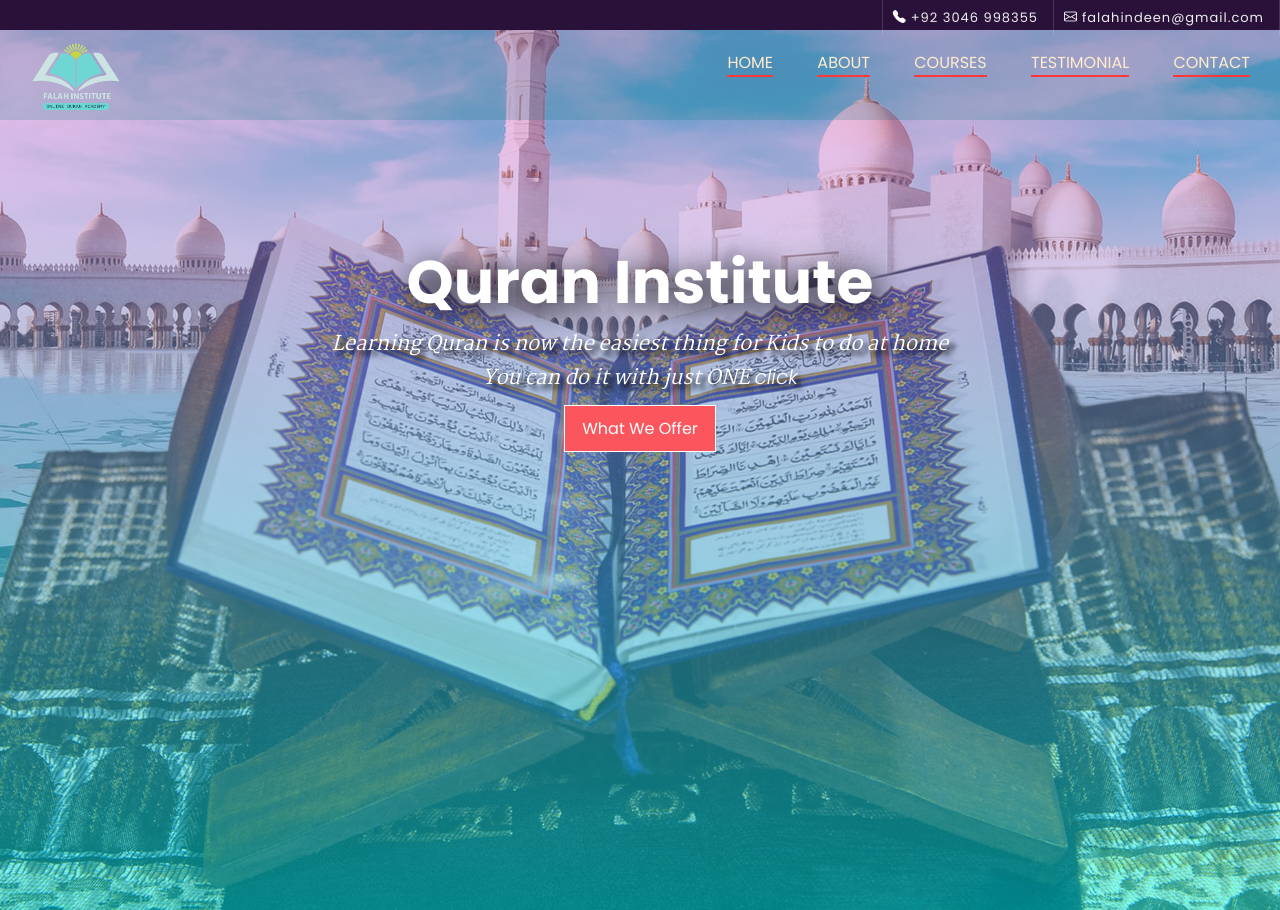
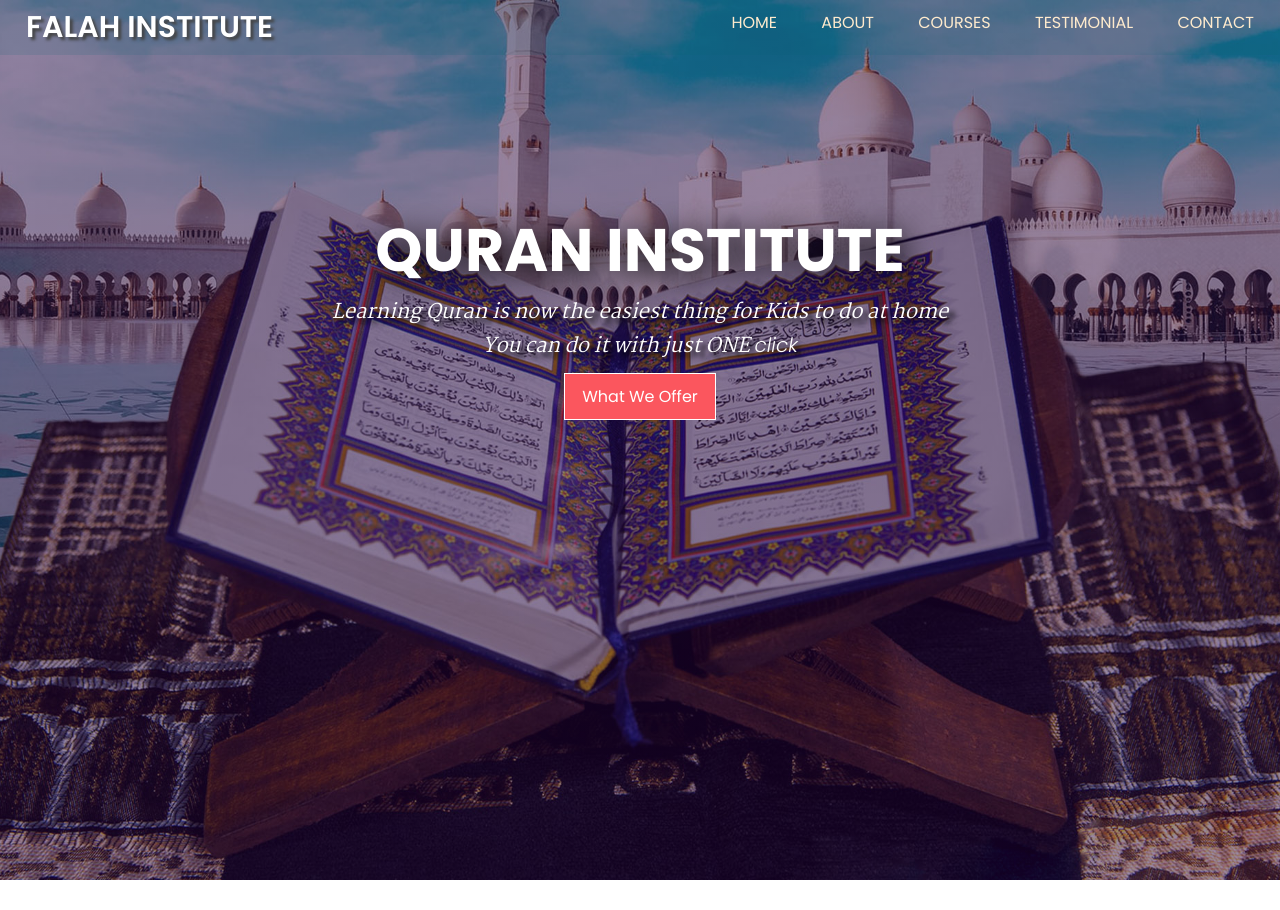
Before and after one commit to FarhadAbbasi/Quran_Institute, a plain HTML site: page index.html in a window 1280 px wide. Shown: the top 910 px of the page. Drawn offline with nearby package versions, Linux system fonts and the light colour scheme; some packages are replaced by stand-ins of ours; a script that the page names is missing.

Commit message:
Changed the color of banner/theme and adjusted Nav Links

```diff
--- a/index.html
+++ b/index.html
@@ -28,7 +28,7 @@
 <body>
 
     <!-- Top Bar Start -->
-    <div class="top-bar d-none d-md-block">
+    <!-- <div class="top-bar d-none d-md-block">
         <div class="container-fluid">
             <div class="row">
                 <div class="col-md-8">
@@ -46,7 +46,7 @@
                         </div>
 
                     </div>
-                </div>
+                </div> -->
                 <!-- <div class="col-md-4">
                     <div class="top-bar-right">
                         <div class="social">
@@ -67,7 +67,9 @@
 
     <section class="header">
         <nav>
-            <a href="index.html"><img src="imgs/logo-white.png" id="logo" alt="FALAH Institute"></a>
+            <!-- <a href="index.html"><img src="imgs/logo-white.png" id="logo" alt="FALAH Institute"></a> -->
+                    <!-- <h1 class="logo">FALAH INSTITUTE</h1> -->
+                    <a class="logo" href="index.html">FALAH INSTITUTE </a>
 
             <div class="nav_links" id="navlinks">
                 <i class="bi bi-x-circle-fill" onclick="hideMenu()"></i>
@@ -85,7 +87,7 @@
 
 
         <div class="banner-text">
-            <h1> Quran Institute </h1>
+            <h1> QURAN INSTITUTE </h1>
             <p> Learning Quran is now the easiest thing for Kids to do at home <br> You can do it with just ONE
                 <em>click</em> <br>
             </p>
@@ -542,19 +544,33 @@
             speedAsDuration: true
         });
 
-        window.onscroll = function () { scrollFunction() };
+        // window.onscroll = function () { scrollFunction() };
+
+        // function scrollFunction() {
+        //     if (document.body.scrollTop > 80 || document.documentElement.scrollTop > 80) {
+        //         document.getElementById("navlinks").style.padding = "0px 10px";
+        //         document.getElementById("navlinks").style.background = "#007777dd";
+        //         document.getElementById("logo").style.visibility = "hidden";
+        //     } else {
+        //         document.getElementById("navlinks").style.padding = "40px 10px";
+        //         document.getElementById("navlinks").style.background = "#00777733";
+        //         document.getElementById("logo").style.visibility = "visible";
+        //     }
+        // }
 
         function scrollFunction() {
             if (document.body.scrollTop > 80 || document.documentElement.scrollTop > 80) {
-                document.getElementById("navlinks").style.padding = "0px 10px";
-                document.getElementById("navlinks").style.background = "#007777dd";
+                document.getElementById("navlinks").style.padding = "0px 0px";
+                document.getElementById("navlinks").style.background = "#00000055";
                 document.getElementById("logo").style.visibility = "hidden";
+
             } else {
-                document.getElementById("navlinks").style.padding = "40px 10px";
-                document.getElementById("navlinks").style.background = "#00777733";
-                document.getElementById("logo").style.visibility = "visible";
+                document.getElementById("navlinks").style.padding = "5px 0px";
+                document.getElementById("navlinks").style.background = "#00000055";
+                document.getElementById("logo").style.visibility = "hidden";
             }
         }
+
 
     </script>
 
--- a/style.css
+++ b/style.css
@@ -3,15 +3,6 @@
     padding: 0;
     font-family: 'Poppins', sans-serif;
 
-}
-
-.header{
-    height: 110vh;
-    width: 100%;
-    background: linear-gradient(rgba(247, 99, 222, 0.4),rgba(0, 255, 255, 0.5)), url(imgs/background.jpg);
-    background-position: center;
-    background-size: cover;
-    position: relative;
 }
 
 /**********************************/
@@ -112,7 +103,17 @@
 
 /* ------------------ Navigation Menu  ------------------------------- */
 
+.header{
+    height: 110vh;
+    width: 100%;
+    background: linear-gradient(#25024177,#25024177), url(imgs/background.jpg);
+    background-position: center;
+    background-size: cover;
+    position: relative;
+}
+
 nav{
+    background: #01626e22;
     display: flex;
     padding: 0px 6px;
     justify-content: space-between;
@@ -125,13 +126,23 @@ nav img{
     /* position: fixed; */
     left: 0;
 }
+.logo {
+    color: #fff;
+    font-weight: 600;
+    text-shadow: 3px 3px 3px #444;
+    font-size: 30px;
+    text-decoration: none;
+    /* position: fixed; */
+    padding: 5px 20px;
+    z-index: 999;
+}
 .nav_links{
     flex: 1;
     width: 100%;
-    position: fixed;
+    /* position: fixed; */
     text-align: right;
     z-index: 99 ;
-    height: 40px;
+    height: 50px;
     right: 0;
     top: 0;
 
@@ -147,9 +158,9 @@ nav img{
 .nav_links ul li a {
     color: blanchedalmond;
     text-decoration: none;
-    font-size: 20 px;
+    font-size: 16px;
 }
-.nav_links ul li::after {
+/* .nav_links ul li::after {
     content: '';
     width: 100%;
     height: 2px;
@@ -157,7 +168,7 @@ nav img{
     display: block;
     margin: auto;
     transition: 0.5s;
-}
+} */
 
 .nav_links ul li:hover::after {
     width: 100% ;
@@ -174,6 +185,9 @@ nav .bi {
 
 @media (max-width: 700px) {
 
+    .logo {
+        position: relative;
+    }
     .nav_links ul li{
         display: block;
     }
@@ -211,10 +225,11 @@ nav .bi {
     font-family: 'Josefin Sans', sans-serif;
     text-align: center;
     color: #fff;
-    padding-top: 100px;
+    padding-top: 150px;
 }
 .banner-text  h1{
     font-size: 60px;
+    font-weight: 700;
     text-shadow: 5px 5px 30px rgba(0, 0, 0);
 }
 .banner-text p {
```
